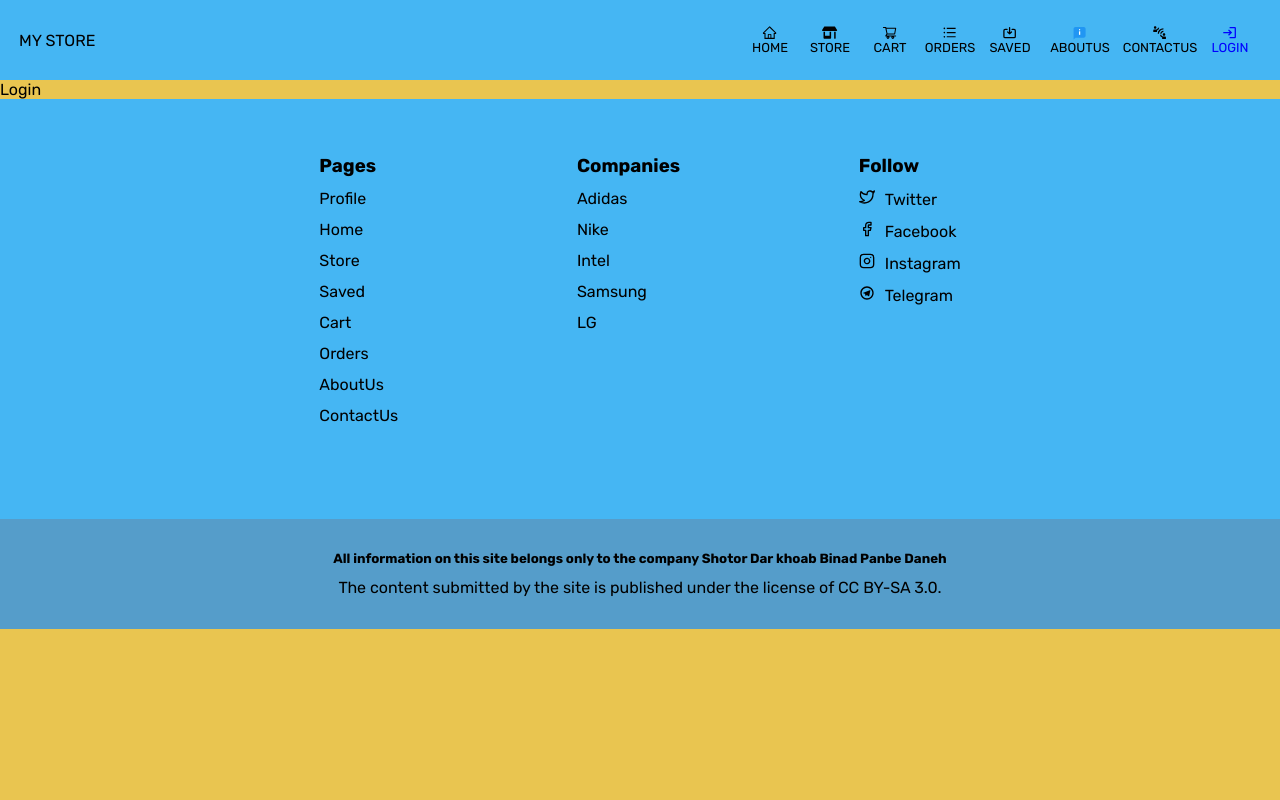
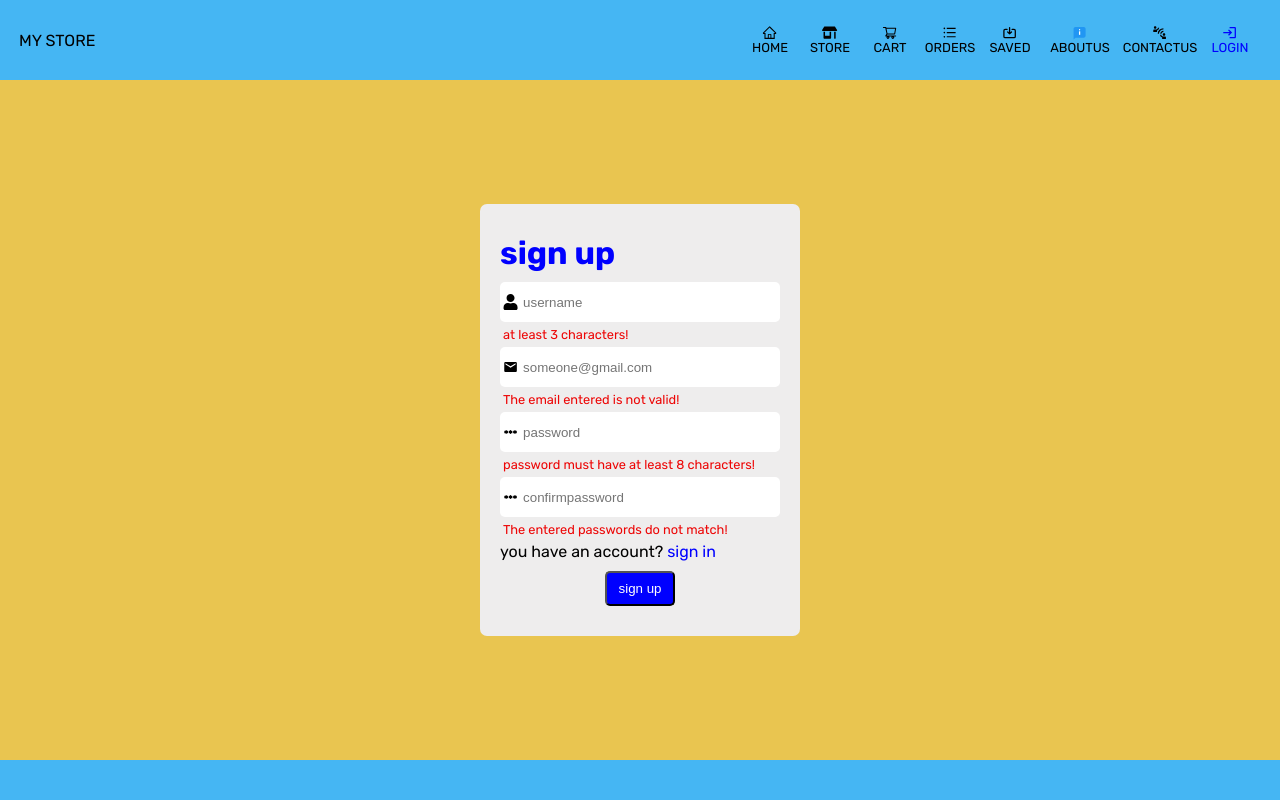
Before and after one commit to Zahra987/fakeStore, a React (Vite) app: page /login in a window 1280 px wide. Shown: the top 800 px of the page. Built offline with nearby package versions, Linux system fonts and the light colour scheme.

Commit message:
signin added

```diff
--- a/package.json
+++ b/package.json
@@ -10,11 +10,13 @@
     "preview": "vite preview"
   },
   "dependencies": {
+    "formik": "^2.4.0",
     "react": "^18.2.0",
     "react-dom": "^18.2.0",
     "react-icons": "^4.8.0",
     "react-router-dom": "^6.11.2",
-    "swiper": "^9.3.2"
+    "swiper": "^9.3.2",
+    "yup": "^1.2.0"
   },
   "devDependencies": {
     "@types/react": "^18.0.28",
--- a/src/Components/Routes/login/Login.jsx
+++ b/src/Components/Routes/login/Login.jsx
@@ -1,7 +1,53 @@
 import React from 'react'
-
+import './login.css'
+import {FaUser} from 'react-icons/fa'
+import {MdEmail} from 'react-icons/md'
+import {TbPassword} from 'react-icons/tb'
 export default function Login() {
   return (
-    <div>Login</div>
+    <div className="login-container">
+      <div className="form-box">
+        <h1 id="title">sign up</h1>
+        <form action="#" name="myForm" noValidate>
+          <div className="input-group">
+            <div className="input-field" id="username">
+              <div className="input">
+                <FaUser className='form-icon'/>
+                <input  type="text" name="fusername" placeholder="username" />
+              </div>
+              <div className='err-msg-box'><div>at least 3 characters!</div></div>
+            </div>
+
+            <div className="input-field" id="email">
+              <div className="input">
+                <MdEmail/>
+                <input  type="text" name="femail" placeholder="someone@gmail.com" />
+              </div>
+              <div className='err-msg-box'><div>The email entered is not valid!</div></div>
+            </div>
+
+            <div className="input-field" id="password">
+              <div className='input'>
+                <TbPassword/>
+                <input type="password" name="fpassword" placeholder="password" />
+              </div>
+              <div className='err-msg-box'><div>password must have at least 8 characters!</div></div>
+            </div>
+
+            <div className="input-field" id="confirmpass">
+              <div className='input'>
+                <TbPassword/>
+                <input  type="password" name="fconfirmpass" placeholder="confirmpassword" />
+              </div>
+              <div className='err-msg-box'><div>The entered passwords do not match!</div></div>
+            </div>
+            <p>you have an account? <a id="signin" href="#">sign in</a></p>
+          </div>
+          <div className="btn-field">
+            <button id="btn" type="submit" >sign up</button>
+          </div>
+        </form>
+      </div>
+  </div>
   )
 }
--- a/src/Components/Routes/login/login.css
+++ b/src/Components/Routes/login/login.css
@@ -0,0 +1,67 @@
+.login-container{
+  position: relative;
+  width: 100vw;
+  height: 85vh;
+}
+.form-box{
+  position: absolute;
+  top:50%;
+  left:50%;
+  transform: translate(-50%,-50%);
+  background-color: rgb(238, 237, 237);
+  padding: 30px 20px;
+  width:320px;
+  border-radius: 7px;
+}
+.form-box form{
+  margin-top: 10px;
+}
+.form-box form .input-group p a, .form-box h1{
+  color: blue;
+}
+.form-box form .input-group .input-field .input{
+  background:white;
+  border-radius: 5px;
+  display:flex;
+  justify-content:start;
+  align-items:center;
+  padding-left: 3px;
+}
+.form-box form .input-group .input-field input{
+  height:40px;
+  border: none;
+  outline: none;
+  background:white;
+  padding-left: 5px;
+  width: 100%;
+  border-radius:7px;
+}
+.form-box form .input-group .input-field .err-msg-box{
+  height:25px;
+  font-size: 0.8em;
+  display:flex;
+  justify-content:start;
+  align-items:center;
+  color: rgb(237, 5, 5);
+  padding-left: 3px;
+}
+.btn-field{
+  display:flex;
+  justify-content:center;
+  align-items: center;
+  margin-top: 10px;
+}
+.btn-field button{
+  display:flex;
+  justify-content:center;
+  align-items: center;
+  padding: 8px 12px;
+  background-color:blue;
+  color: white;
+  border-radius: 5px;
+  transition: background-color 0.3s linear;
+}
+.btn-field button:hover{
+  background-color:rgb(2, 2, 205);
+  cursor: pointer;
+}
```
Also changed, not shown: 1 other file (tests, documents, lock files or other folders).
